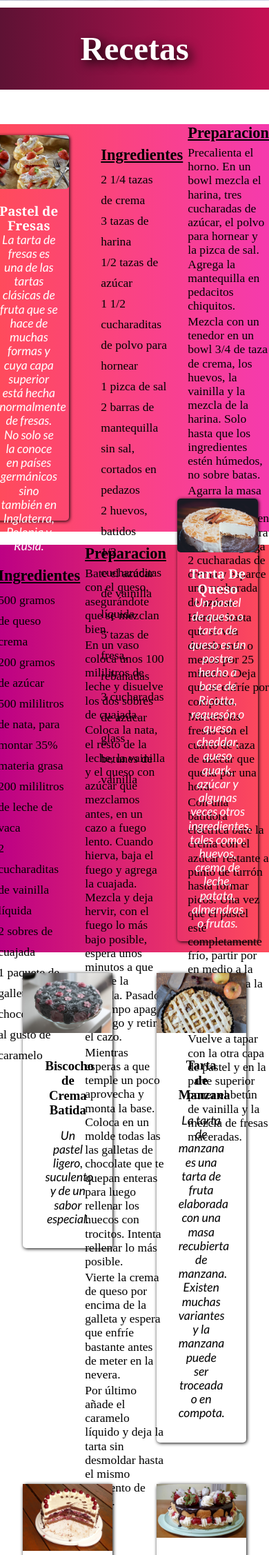
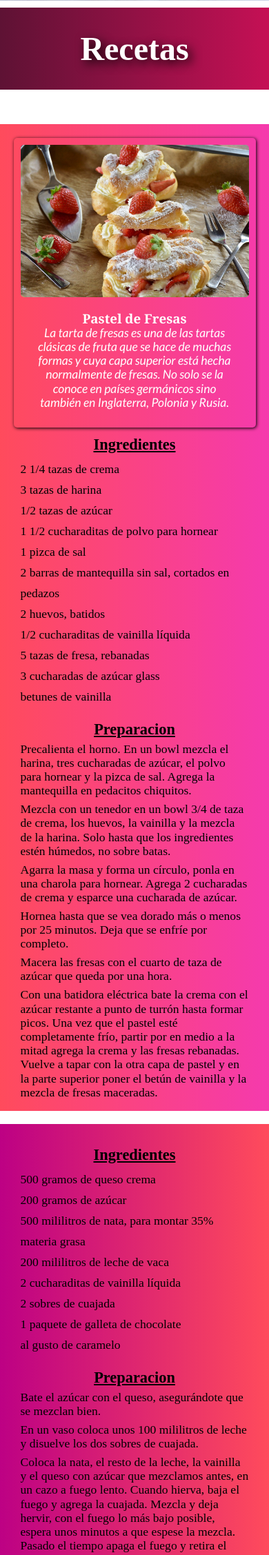
Before and after one commit to eriber01/Reposteria-OnePage, a PHP site: page / in a window 390 px wide. Shown: the part 843-3098 px from the top of the page at 69% size. Run offline with PHP 8.4, Linux system fonts and the light colour scheme.

Commit message:
reponsive 70%

```diff
--- a/css/style.css
+++ b/css/style.css
@@ -451,4 +451,31 @@ footer h4{
     .abrir-menu:checked ~ .container-menu {
         max-width: 50%;
     }
+
+    /* reponsive de .recetas */
+
+    .recetas-container-main, .recetas-container-main2{
+        height: 100%;
+        padding-top: 20px;
+        flex-direction: column;
+    }
+
+    .recetas-container-main2{
+        padding-bottom: 10px;
+    }
+    .card-recetas-main, .ingredientes, .preparacion{
+
+        width: 90%;
+        margin: auto;
+        padding: 10px;
+    }
+
+
+
+
+
+    /* responsive btn up */
+    .up{
+        left: 75%;
+    }
 }
```
